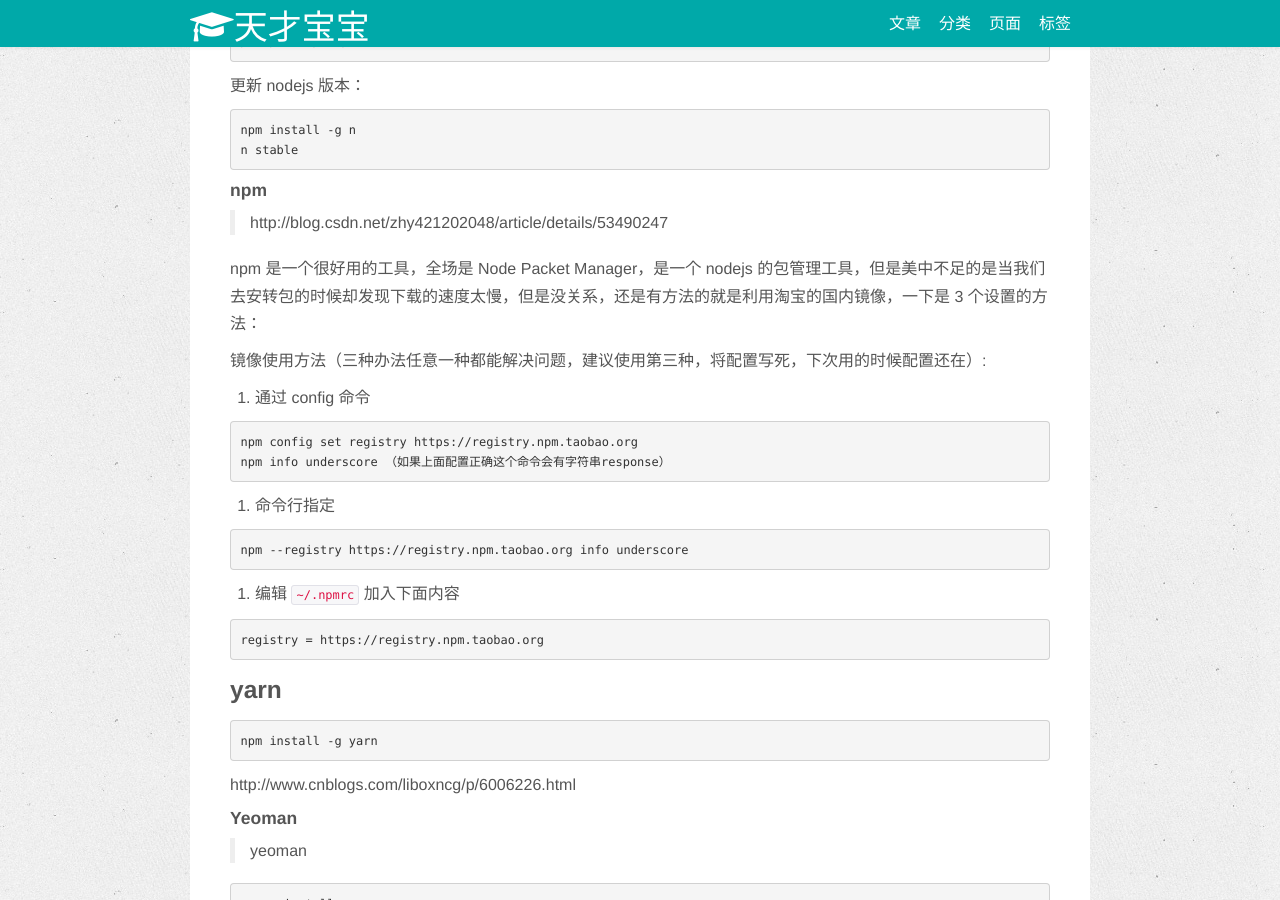
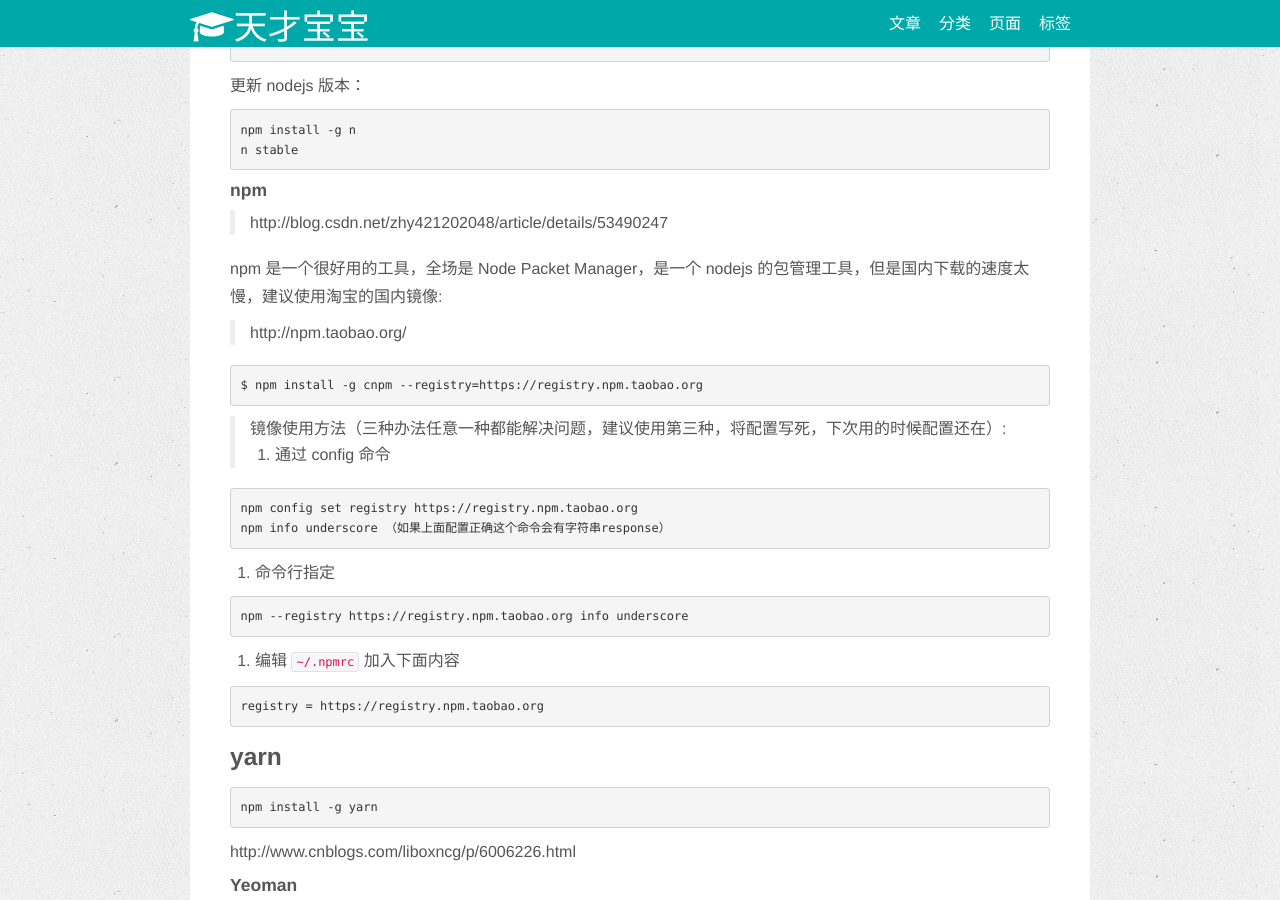
Before and after one commit to wanlp10/wuchao.github.io, a Jekyll site: the page built from _posts/2017-04-28-JHipster的学习和使用.md, in a window 1280 px wide and 900 px high, scrolled down 647 px. Built offline with Jekyll 4.4.1, drawn with Linux system fonts in a browser that asks for light colours; nearby versions of some CDN libraries; Markdown is read by kramdown in place of the engine named in the settings; comment, search, counter and statistics services are not loaded.

Commit message:
Update 2017-04-28-JHipster的学习和使用.md

````diff
--- a/_posts/2017-04-28-JHipster的学习和使用.md
+++ b/_posts/2017-04-28-JHipster的学习和使用.md
@@ -57,10 +57,15 @@ n stable
 
 > http://blog.csdn.net/zhy421202048/article/details/53490247
 
-npm 是一个很好用的工具，全场是 Node Packet Manager，是一个 nodejs 的包管理工具，但是美中不足的是当我们去安转包的时候却发现下载的速度太慢，但是没关系，还是有方法的就是利用淘宝的国内镜像，一下是 3 个设置的方法：
+npm 是一个很好用的工具，全场是 Node Packet Manager，是一个 nodejs 的包管理工具，但是国内下载的速度太慢，建议使用淘宝的国内镜像:
+> http://npm.taobao.org/
 
-镜像使用方法（三种办法任意一种都能解决问题，建议使用第三种，将配置写死，下次用的时候配置还在）:
+```
+$ npm install -g cnpm --registry=https://registry.npm.taobao.org
+```
 
+
+> 镜像使用方法（三种办法任意一种都能解决问题，建议使用第三种，将配置写死，下次用的时候配置还在）:
 1. 通过 config 命令
 
 ```
````
